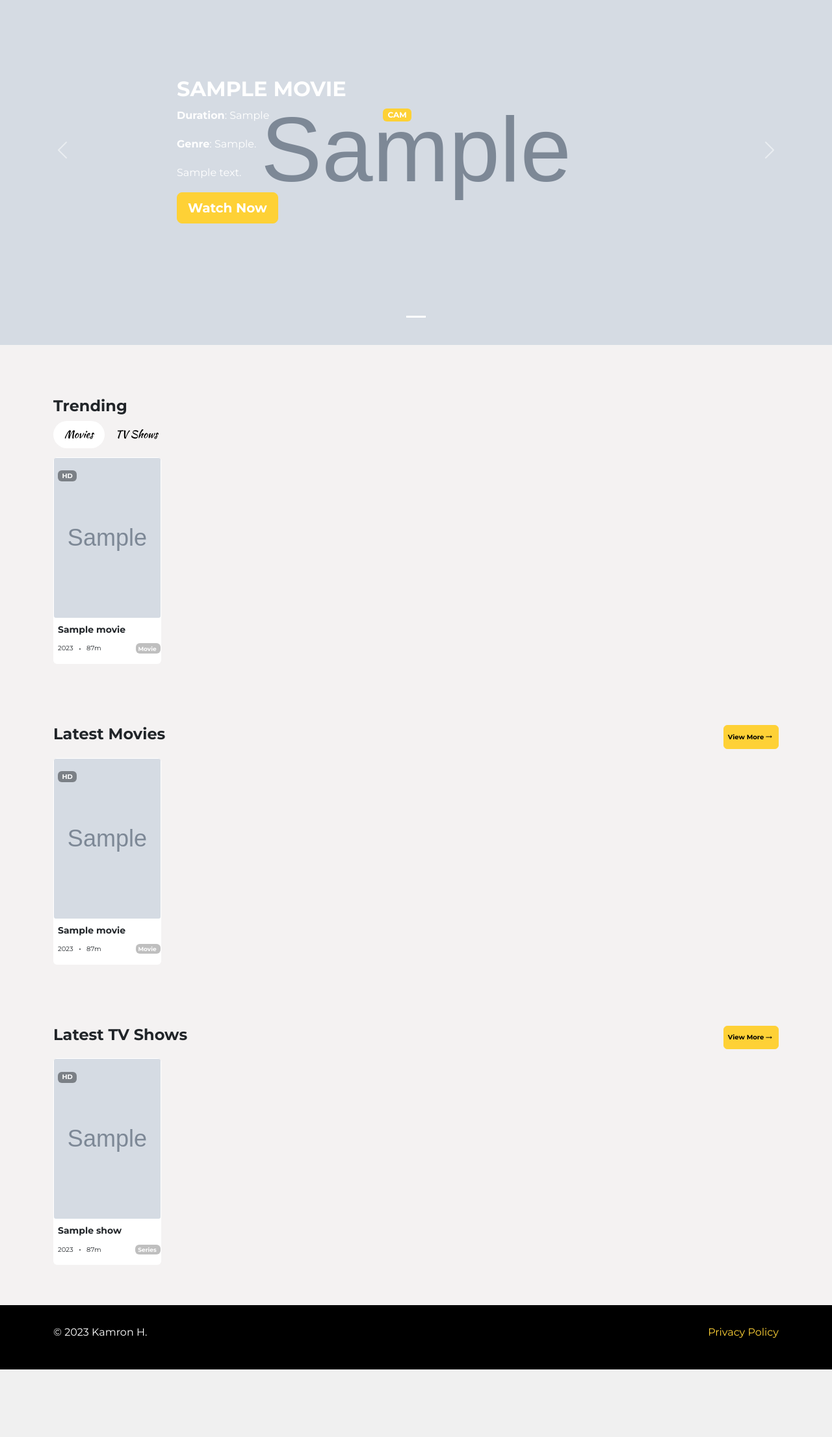
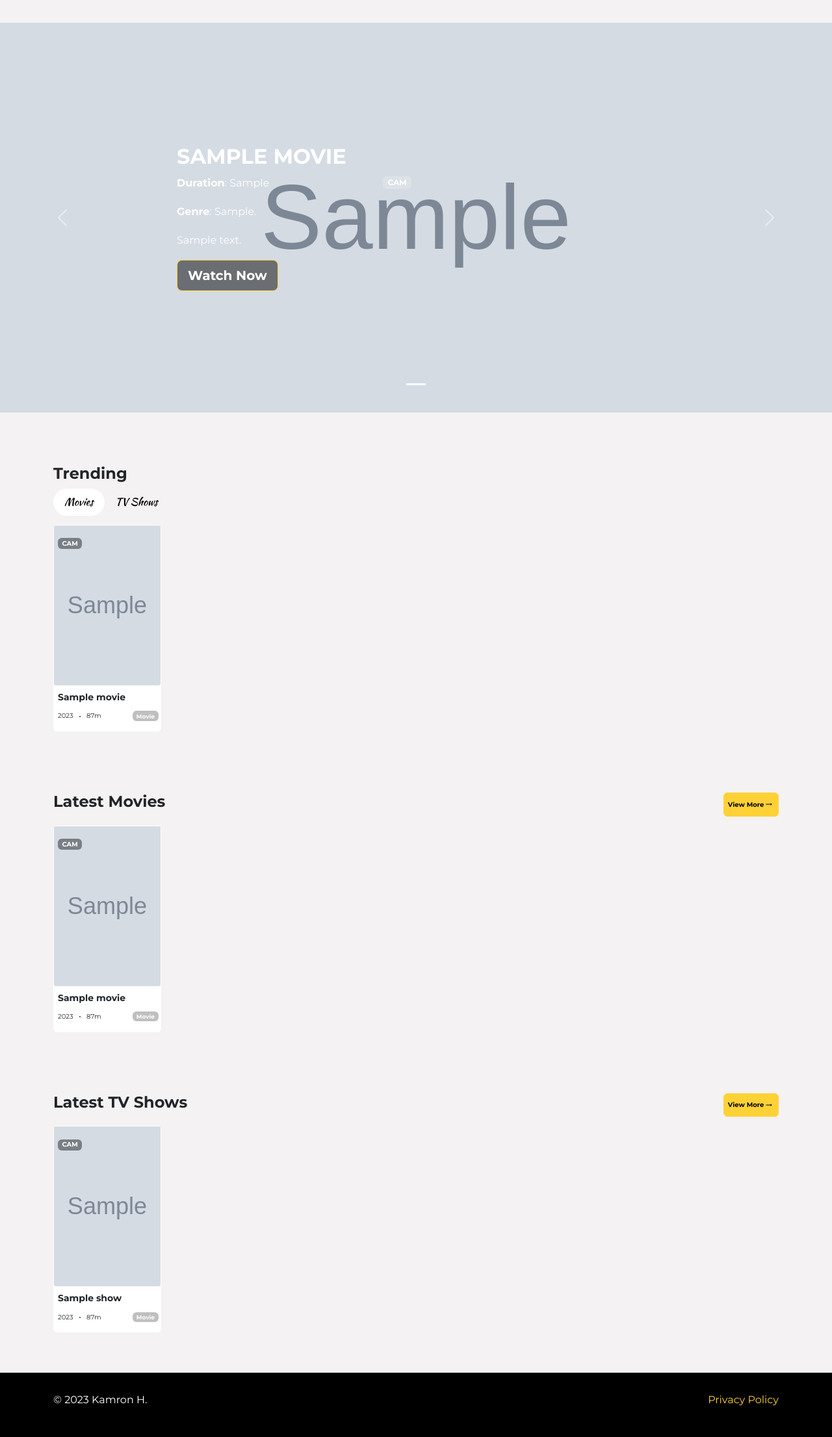
Before and after one commit to kamron-h/streaming-seng-3000, a Django app: page / in a window 1280 px wide. Shown: the part 69-2281 px from the top of the page at 65% size. Before the commit the page ends 2177 px from the top, so only its background shows below. Run offline with Django 4.2, Linux system fonts and the light colour scheme; tables that the repository leaves empty hold one stand-in row (values such as "Sample post"); grey boxes marked "Sample" are stand-in pictures; some libraries are stand-ins or nearby versions.

Commit message:
Updated Home view UI
Updated the video card links and elements related to the card, to be more uniform and display as desired on each view.

```diff
--- a/public/static/assets/css/home.css
+++ b/public/static/assets/css/home.css
@@ -30,9 +30,9 @@
 }
 
 .home-view-more {
-  padding: 0 6px;
-  font-size: x-small;
-  color: #000000;
+  padding: 0 6px !important;
+  font-size: x-small !important;
+  color: #000000 !important;
 }
 
 .home-card {
@@ -74,10 +74,14 @@
   margin-left: -10px !important;
 }
 
+.home-badge-type {
+  /*padding-left: 5px;*/
+  padding-right: 1.2em;
+}
+
 .home-card-bottom-badge {
   font-size: xx-small !important;
   background-color: rgba(0,0,0,0.25) !important;
-  padding-left: 4px !important;
 }
 
 .home-paginator {
--- a/public/static/assets/css/untitled.css
+++ b/public/static/assets/css/untitled.css
@@ -10,6 +10,8 @@
 #portfolio .portfolio-item .portfolio-link {
   color: var(--bs-emphasis-color);
   text-decoration: none;
+  margin-top: 7px  !important;
+  padding-bottom: 7px !important;
 }
 
 a {
@@ -112,6 +114,10 @@
 }
 
 /* Video Card Widgets */
+.video-card {
+  padding-top: 7px;
+  padding-bottom: 7px;
+}
 
 .video-view-more {
   padding: 0 6px;
@@ -159,7 +165,6 @@
 .video-card-bottom-badge {
   font-size: xx-small !important;
   background-color: rgba(0,0,0,0.25) !important;
-  padding-left: 4px !important;
 }
 
 .video-card-id {
--- a/streaming/templates/streaming/home.html
+++ b/streaming/templates/streaming/home.html
@@ -4,12 +4,11 @@
 {% block head %}
 <title>Home</title>
 <link rel="stylesheet" href="{% static 'assets/css/home.css' %}">
+<link rel="stylesheet" href="{% static 'assets/css/video-list.css' %}">
+<!--<link rel="stylesheet" href="{% static 'assets/css/video-details.css' %}">-->
 {% endblock %}
 
-{% block style %}
-<style>
-</style>
-{% endblock %}
+{% block style %}{% endblock %}
 
 {% block carousel %}
 <div class="carousel slide" data-bs-ride="carousel" id="carousel-1" style="height: 600px;">
@@ -90,31 +89,28 @@
                             <div class="row" style="padding-top: 14px;">
                                 {% if movies %}
                                     {% for movie in movies %}
-
                                      <!-- Start: Video Card -->
-                                <div class="col-6 col-sm-4 col-md-3 col-lg-3 col-xl-2 portfolio-item"><a class="" href="{% url 'streaming:video_detail_type' video_type=movie.type video_id=movie.id %}">
+                                        <div class="col-6 col-sm-4 col-md-3 col-lg-2 col-xl-2"><a href="{% url 'streaming:video_detail_type' video_type=movie.type video_pk=movie.pk %}">
                                             <div class="card home-card">
-                                            <div class="card-img"><img src="{{ movie.thumbnail_url }}"></div>
-                                            <div class="card-img-overlay">
-                                                <h6 class="text-start" style="text-align: left;"><span class="badge home-card-top-badge">HD</span></h6>
+                                                <div class="card-img"><img src="{{ movie.thumbnail_url }}" /></div>
+                                                <div class="card-img-overlay" title="&quot;{{ movie.title }}&quot;">
+                                                    <h6 class="text-start" style="text-align: left;"><span class="badge video-card-top-badge">{{ movie.quality }}</span></h6>
                                                 </div>
-                                            <div class="card-body home-card-body">
+                                                <div class="card-body video-card-body">
                                                     <div class="row d-flex">
                                                         <div class="col-sm-12">
-                                                        <!-- Start: Card Title -->
-                                                        <p class="home-card-title">{{ movie.title }}</p><!-- End: Card Title -->
+                                                            <p class="text-truncate video-card-title">{{ movie.title }}</p>
                                                         </div>
                                                         <div class="col-8 col-sm-9">
-                                                        <p class="home-card-p">2023&nbsp;&nbsp;<svg xmlns="http://www.w3.org/2000/svg" width="1em" height="1em" fill="currentColor" viewBox="0 0 16 16" class="bi bi-dot">
+                                                            <p class="video-card-p">2023  <svg class="bi bi-dot" xmlns="http://www.w3.org/2000/svg" width="1em" height="1em" fill="currentColor" viewBox="0 0 16 16">
                                                                     <path d="M8 9.5a1.5 1.5 0 1 0 0-3 1.5 1.5 0 0 0 0 3z"></path>
-                                                            </svg>&nbsp; 87m</p>
+                                                            </svg>  87m</p>
                                                         </div>
-                                                    <div class="col-4 col-sm-3 d-flex justify-content-center align-items-center"><span class="badge d-flex justify-content-center align-items-end home-card-bottom-badge">Movie</span></div>
+                                                        <div class="col-4 col-sm-3 d-flex justify-content-center align-items-center lower-badge-col home-badge-type"><span class="badge d-flex justify-content-center align-items-end home-card-bottom-badge">{{ movie.type }}</span></div>
                                                     </div>
                                                 </div>
                                             </div>
                                         </a></div>
-                                    <!-- End: Video Card -->
                                     {% endfor %}
                                 {% else %}
                                     <h1>Sorry, unable to fetch the movies list..</h1>
@@ -127,31 +123,30 @@
                                 {% if shows %}
                                     {% for show in shows %}
                                     <!-- Start: Video Card -->
-                                    <div class="col-6 col-sm-4 col-md-3 col-lg-3 col-xl-2 portfolio-item"><a class="portfolio-link" href="{% url 'streaming:video_detail_type' video_type=show.type video_id=show.id %}">
+                                        <div class="col-6 col-sm-4 col-md-3 col-lg-2 col-xl-2"><a href="{% url 'streaming:video_detail_type' video_type=show.type video_pk=show.pk %}">
                                             <div class="card home-card">
-                                                <div class="card-img"><img src="{{ show.thumbnail_url }}"></div>
-                                                <div class="card-img-overlay">
-                                                    <h6 class="text-start" style="text-align: left;"><span class="badge bg-primary home-card-top-badge">{{ show.quality }}</span></h6>
+                                                <div class="card-img"><img src="{{ show.thumbnail_url }}" /></div>
+                                                <div class="card-img-overlay" title="&quot;{{ show.title }}&quot;">
+                                                    <h6 class="text-start" style="text-align: left;"><span class="badge video-card-top-badge">{{ show.quality }}</span></h6>
                                                 </div>
-                                                <div class="card-body home-card-body">
+                                                <div class="card-body video-card-body">
                                                     <div class="row d-flex">
                                                         <div class="col-sm-12">
-                                                            <!-- Start: Card Title -->
-                                                            <p class="home-card-title">{{ show.title }}</p><!-- End: Card Title -->
+                                                            <p class="text-truncate video-card-title">{{ show.title }}</p>
                                                         </div>
                                                         <div class="col-8 col-sm-9">
-                                                            <p class="home-card-p">2023&nbsp;&nbsp;<svg xmlns="http://www.w3.org/2000/svg" width="1em" height="1em" fill="currentColor" viewBox="0 0 16 16" class="bi bi-dot">
+                                                            <p class="video-card-p">2023  <svg class="bi bi-dot" xmlns="http://www.w3.org/2000/svg" width="1em" height="1em" fill="currentColor" viewBox="0 0 16 16">
                                                                     <path d="M8 9.5a1.5 1.5 0 1 0 0-3 1.5 1.5 0 0 0 0 3z"></path>
-                                                                </svg>&nbsp; 87m</p>
+                                                            </svg>  87m</p>
                                                         </div>
-                                                        <div class="col-4 col-sm-3 d-flex justify-content-center align-items-center"><span class="badge bg-primary d-flex justify-content-center align-items-end home-card-bottom-badge">Series</span></div>
+                                                        <div class="col-4 col-sm-3 d-flex justify-content-center align-items-center lower-badge-col home-badge-type"><span class="badge d-flex justify-content-center align-items-end video-card-bottom-badge">{{ show.type }}</span></div>
                                                     </div>
                                                 </div>
                                             </div>
-                                        </a></div><!-- End: Video Card -->
+                                        </a></div>
                                     {% endfor %}
                                 {% else %}
-                                    <h1>Sorry, unable to fetch the tv series list..</h1>
+                                    <h1>Sorry, unable to fetch the tv series list...</h1>
                                 {% endif %}
                             </div>
                         </div>
@@ -162,12 +157,14 @@
                 </div>
             </div>
         </div><!-- End: Trending Row -->
-        <!-- Start: Trending Row Single -->
+
+
+        <!-- Start: Movie Row Single -->
         <div class="row" style="padding-top: 5em;">
             <div class="col-8 d-flex justify-content-start">
                 <h4 class="text-end">Latest Movies</h4>
             </div>
-            <div class="col-4 d-flex justify-content-end"><a class="btn btn-primary d-flex justify-content-center align-items-center home-view-more" role="button" href="movie-list.html">View More&nbsp;<svg xmlns="http://www.w3.org/2000/svg" width="1em" height="1em" viewBox="0 0 24 24" fill="none">
+            <div class="col-4 d-flex justify-content-end"><a class="btn btn-primary d-flex justify-content-center align-items-center home-view-more" role="button" href="{% url 'streaming:movie_list' %}">View More&nbsp;<svg xmlns="http://www.w3.org/2000/svg" width="1em" height="1em" viewBox="0 0 24 24" fill="none">
                         <path d="M23.0677 11.9929L18.818 7.75739L17.4061 9.17398L19.2415 11.0032L0.932469 11.0012L0.932251 13.0012L19.2369 13.0032L17.4155 14.8308L18.8321 16.2426L23.0677 11.9929Z" fill="currentColor"></path>
                     </svg>&nbsp;</a></div><!-- Start: Latest Movies Col. -->
             <div class="col-12">
@@ -175,28 +172,27 @@
                     {% if latest_movs %}
                         {% for movie in latest_movs %}
                         <!-- Start: Video Card -->
-                                <div class="col-6 col-sm-4 col-md-3 col-lg-3 col-xl-2 portfolio-item"><a class="portfolio-link" href="{% url 'streaming:video_detail' video_id=movie.id %}">
+                            <div class="col-6 col-sm-4 col-md-3 col-lg-2 col-xl-2"><a href="{% url 'streaming:video_detail_type' video_type=movie.type video_pk=movie.pk %}">
                                 <div class="card home-card">
-                                            <div class="card-img"><img src="{{ movie.thumbnail_url }}"></div>
-                                            <div class="card-img-overlay">
-                                                <h6 class="text-start" style="text-align: left;"><span class="badge bg-primary home-card-top-badge">HD</span></h6>
+                                    <div class="card-img"><img src="{{ movie.thumbnail_url }}" /></div>
+                                    <div class="card-img-overlay" title="&quot;{{ movie.title }}&quot;">
+                                        <h6 class="text-start" style="text-align: left;"><span class="badge video-card-top-badge">{{ movie.quality }}</span></h6>
                                     </div>
-                                            <div class="card-body home-card-body">
+                                    <div class="card-body video-card-body">
                                         <div class="row d-flex">
                                             <div class="col-sm-12">
-                                                        <!-- Start: Card Title -->
-                                                        <p class="home-card-title">{{ movie.title }}</p><!-- End: Card Title -->
+                                                <p class="text-truncate video-card-title">{{ movie.title }}</p>
                                             </div>
                                             <div class="col-8 col-sm-9">
-                                                        <p class="home-card-p">2023&nbsp;&nbsp;<svg xmlns="http://www.w3.org/2000/svg" width="1em" height="1em" fill="currentColor" viewBox="0 0 16 16" class="bi bi-dot">
+                                                <p class="video-card-p">2023  <svg class="bi bi-dot" xmlns="http://www.w3.org/2000/svg" width="1em" height="1em" fill="currentColor" viewBox="0 0 16 16">
                                                         <path d="M8 9.5a1.5 1.5 0 1 0 0-3 1.5 1.5 0 0 0 0 3z"></path>
-                                                            </svg>&nbsp; 87m</p>
+                                                </svg>  87m</p>
                                             </div>
-                                                    <div class="col-4 col-sm-3 d-flex justify-content-center align-items-center"><span class="badge bg-primary d-flex justify-content-center align-items-end home-card-bottom-badge">Movie</span></div>
+                                            <div class="col-4 col-sm-3 d-flex justify-content-center align-items-center lower-badge-col home-badge-type"><span class="badge d-flex justify-content-center align-items-end video-card-bottom-badge">{{ movie.type }}</span></div>
                                         </div>
                                     </div>
                                 </div>
-                                    </a></div><!-- End: Video Card -->
+                            </a></div>
                         {% endfor %}
                     {% else %}
                         <h1>Sorry, unable to fetch the movies list..</h1>
@@ -209,7 +205,7 @@
             <div class="col-8 d-flex justify-content-start">
                 <h4 class="text-end"><strong>Latest TV Shows</strong></h4>
             </div>
-            <div class="col-4 d-flex justify-content-end"><a class="btn btn-primary d-flex justify-content-center align-items-center home-view-more" role="button" href="tv-list.html">View More&nbsp;<svg xmlns="http://www.w3.org/2000/svg" width="1em" height="1em" viewBox="0 0 24 24" fill="none">
+            <div class="col-4 d-flex justify-content-end"><a class="btn btn-primary d-flex justify-content-center align-items-center home-view-more" role="button" href="{% url 'streaming:tv_list' %}">View More&nbsp;<svg xmlns="http://www.w3.org/2000/svg" width="1em" height="1em" viewBox="0 0 24 24" fill="none">
                         <path d="M23.0677 11.9929L18.818 7.75739L17.4061 9.17398L19.2415 11.0032L0.932469 11.0012L0.932251 13.0012L19.2369 13.0032L17.4155 14.8308L18.8321 16.2426L23.0677 11.9929Z" fill="currentColor"></path>
                     </svg>&nbsp;</a></div>
             <div class="col-12">
@@ -217,79 +213,33 @@
                     {% if latest_shows %}
                         {% for show in latest_shows %}
                         <!-- Start: Video Card -->
-                                <div class="col-6 col-sm-4 col-md-3 col-lg-3 col-xl-2 portfolio-item"><a class="portfolio-link" href="{% url 'streaming:video_detail' video_id=show.id %}">
+                            <div class="col-6 col-sm-4 col-md-3 col-lg-2 col-xl-2"><a href="{% url 'streaming:video_detail_type' video_type=show.type video_pk=show.pk %}">
                                 <div class="card home-card">
-                                            <div class="card-img"><img src="{{ show.thumbnail_url }}"></div>
-                                            <div class="card-img-overlay">
-                                                <h6 class="text-start" style="text-align: left;"><span class="badge bg-primary home-card-top-badge">HD</span></h6>
+                                    <div class="card-img"><img src="{{ show.thumbnail_url }}" /></div>
+                                    <div class="card-img-overlay" title="&quot;{{ show.title }}&quot;">
+                                        <h6 class="text-start" style="text-align: left;"><span class="badge video-card-top-badge">{{ show.quality }}</span></h6>
                                     </div>
-                                            <div class="card-body home-card-body">
+                                    <div class="card-body video-card-body">
                                         <div class="row d-flex">
                                             <div class="col-sm-12">
-                                                        <!-- Start: Card Title -->
-                                                        <p class="home-card-title">{{ show.title }}</p><!-- End: Card Title -->
+                                                <p class="text-truncate video-card-title">{{ show.title }}</p>
                                             </div>
                                             <div class="col-8 col-sm-9">
-                                                        <p class="home-card-p">2023&nbsp;&nbsp;<svg xmlns="http://www.w3.org/2000/svg" width="1em" height="1em" fill="currentColor" viewBox="0 0 16 16" class="bi bi-dot">
+                                                <p class="video-card-p">2023  <svg class="bi bi-dot" xmlns="http://www.w3.org/2000/svg" width="1em" height="1em" fill="currentColor" viewBox="0 0 16 16">
                                                         <path d="M8 9.5a1.5 1.5 0 1 0 0-3 1.5 1.5 0 0 0 0 3z"></path>
-                                                            </svg>&nbsp; 87m</p>
+                                                </svg>  87m</p>
                                             </div>
-                                                    <div class="col-4 col-sm-3 d-flex justify-content-center align-items-center"><span class="badge bg-primary d-flex justify-content-center align-items-end home-card-bottom-badge">Series</span></div>
+                                            <div class="col-4 col-sm-3 d-flex justify-content-center align-items-center lower-badge-col home-badge-type"><span class="badge d-flex justify-content-center align-items-end video-card-bottom-badge">{{ show.type }}</span></div>
                                         </div>
                                     </div>
                                 </div>
-                                    </a></div><!-- End: Video Card -->
+                            </a></div>
                         {% endfor %}
                     {% else %}
                         <h1>Sorry, unable to fetch the show list..</h1>
                     {% endif %}
-
-
                 </div>
             </div>
         </div><!-- End: Trending Row Single -->
-        <!-- Start: Trending Row Single -->
-<!--        <div class="row" style="padding-top: 5em;">-->
-<!--            <div class="col-8 d-flex justify-content-start">-->
-<!--                <h4 class="text-end"><strong>Coming Soon...</strong></h4>-->
-<!--            </div>-->
-<!--            <div class="col-4 d-flex justify-content-end"><a class="btn btn-primary d-flex justify-content-center align-items-center home-view-more" role="button" href="movie-list.html">View More&nbsp;<svg xmlns="http://www.w3.org/2000/svg" width="1em" height="1em" viewBox="0 0 24 24" fill="none">-->
-<!--                        <path d="M23.0677 11.9929L18.818 7.75739L17.4061 9.17398L19.2415 11.0032L0.932469 11.0012L0.932251 13.0012L19.2369 13.0032L17.4155 14.8308L18.8321 16.2426L23.0677 11.9929Z" fill="currentColor"></path>-->
-<!--                    </svg>&nbsp;</a></div>-->
-<!--            <div class="col-12">-->
-<!--                <div class="row" style="padding-top: 14px;">-->
-
-<!--                    {% if movies %}-->
-<!--                        {% for movie in movies %}-->
-<!--                        &lt;!&ndash; Start: Video Card &ndash;&gt;-->
-<!--                                <div class="col-6 col-sm-4 col-md-3 col-lg-3 col-xl-2 portfolio-item"><a class="portfolio-link" href="{% url 'streaming:video_detail' video_id=movie.id %}">-->
-<!--                                        <div class="card home-card">-->
-<!--                                            <div class="card-img"><img src="{{ movie.thumbnail_url }}"></div>-->
-<!--                                            <div class="card-img-overlay">-->
-<!--                                                <h6 class="text-start" style="text-align: left;"><span class="badge bg-primary home-card-top-badge">HD</span></h6>-->
-<!--                                            </div>-->
-<!--                                            <div class="card-body home-card-body">-->
-<!--                                                <div class="row d-flex">-->
-<!--                                                    <div class="col-sm-12">-->
-<!--                                                        &lt;!&ndash; Start: Card Title &ndash;&gt;-->
-<!--                                                        <p class="home-card-title">{{ movie.title }}</p>&lt;!&ndash; End: Card Title &ndash;&gt;-->
-<!--                                                    </div>-->
-<!--                                                    <div class="col-8 col-sm-9">-->
-<!--                                                        <p class="home-card-p">2023&nbsp;&nbsp;<svg xmlns="http://www.w3.org/2000/svg" width="1em" height="1em" fill="currentColor" viewBox="0 0 16 16" class="bi bi-dot">-->
-<!--                                                                <path d="M8 9.5a1.5 1.5 0 1 0 0-3 1.5 1.5 0 0 0 0 3z"></path>-->
-<!--                                                            </svg>&nbsp; 87m</p>-->
-<!--                                                    </div>-->
-<!--                                                    <div class="col-4 col-sm-3 d-flex justify-content-center align-items-center"><span class="badge bg-primary d-flex justify-content-center align-items-end home-card-bottom-badge">Movie</span></div>-->
-<!--                                                </div>-->
-<!--                                            </div>-->
-<!--                                        </div>-->
-<!--                                    </a></div>&lt;!&ndash; End: Video Card &ndash;&gt;-->
-<!--                        {% endfor %}-->
-<!--                    {% else %}-->
-<!--                        <h1>Sorry, unable to fetch the movies list..</h1>-->
-<!--                    {% endif %}-->
-<!--                </div>-->
-<!--            </div>-->
-<!--        </div>&lt;!&ndash; End: Trending Row Single &ndash;&gt;-->
     </div>
 {% endblock %}
```
Lines whose indentation alone changed are shown as unchanged.
